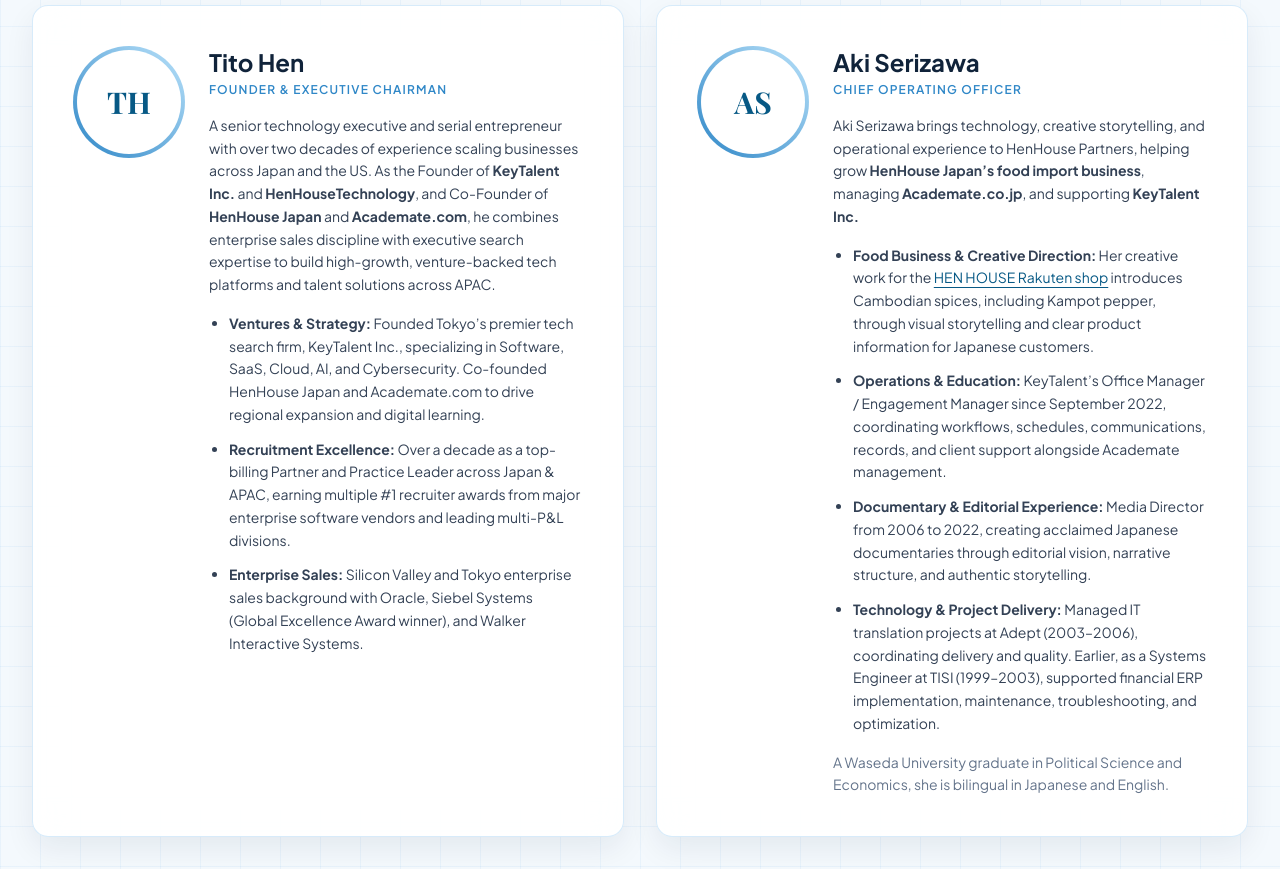
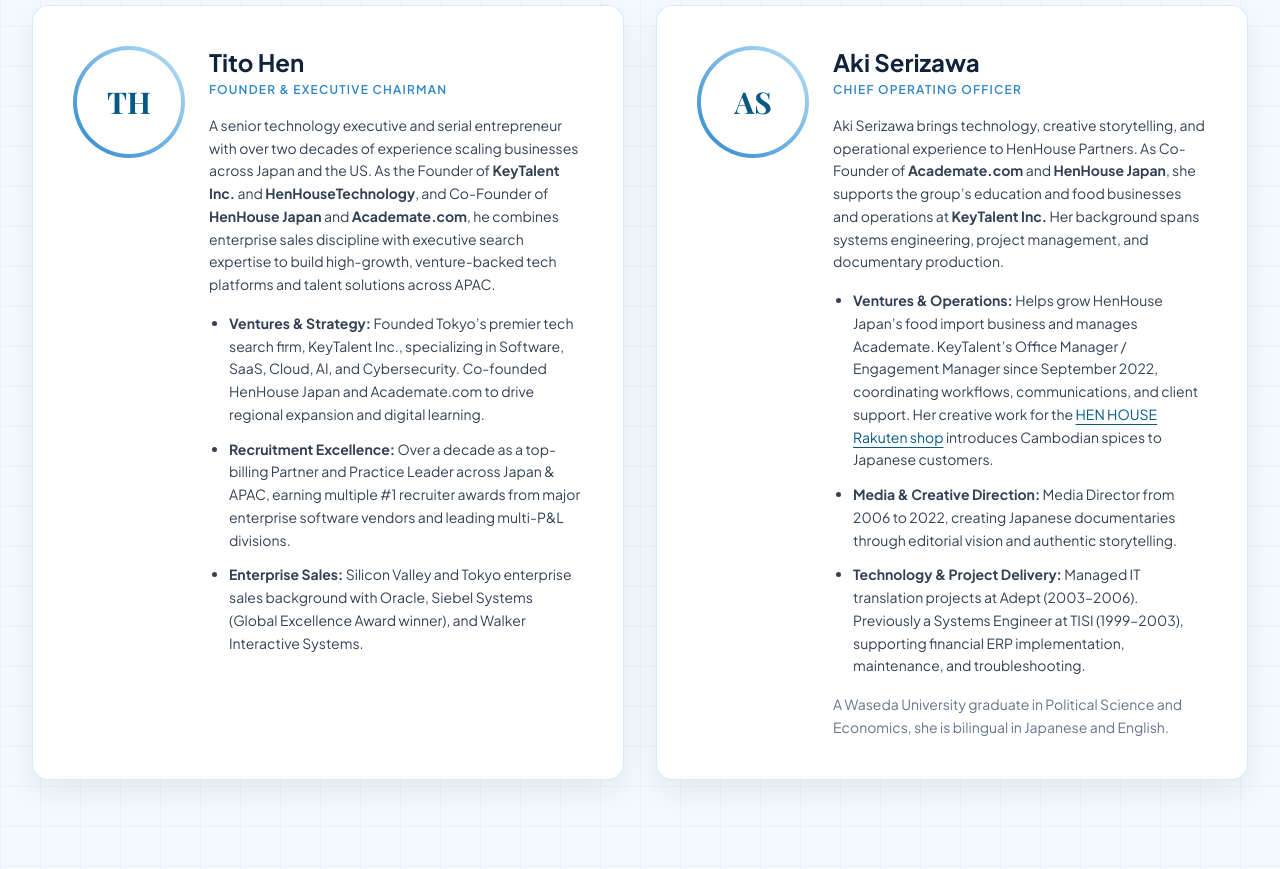
Before and after one commit to tito793/henhousepartners, a website: page docs/index.html in a window 1280 px wide. Shown: the part 4254-5123 px from the top of the page. Drawn offline with nearby package versions, Linux system fonts and the light colour scheme; a web font is replaced by a local one.

Commit message:
Balance Aki Serizawa profile and add co-founder roles

```diff
--- a/docs/index.html
+++ b/docs/index.html
@@ -583,13 +583,12 @@
                                <p class="text-xs font-semibold uppercase tracking-widest text-bronze-600 mt-1">Chief Operating Officer</p>
                            </div>
                            <p class="text-slate-300 text-sm leading-relaxed">
-                               Aki Serizawa brings technology, creative storytelling, and operational experience to HenHouse Partners, helping grow <strong>HenHouse Japan’s food import business</strong>, managing <strong>Academate.co.jp</strong>, and supporting <strong>KeyTalent Inc.</strong>
+                               Aki Serizawa brings technology, creative storytelling, and operational experience to HenHouse Partners. As Co-Founder of <strong>Academate.com</strong> and <strong>HenHouse Japan</strong>, she supports the group’s education and food businesses and operations at <strong>KeyTalent Inc.</strong> Her background spans systems engineering, project management, and documentary production.
                            </p>
                            <ul class="list-disc pl-5 space-y-3 text-slate-300 text-sm leading-relaxed">
-                               <li><strong>Food Business &amp; Creative Direction:</strong> Her creative work for the <a href="https://item.rakuten.co.jp/kampotpepper/lp-select-5/" target="_blank" rel="noopener noreferrer" class="underline underline-offset-4 text-sky-800">HEN HOUSE Rakuten shop</a> introduces Cambodian spices, including Kampot pepper, through visual storytelling and clear product information for Japanese customers.</li>
-                               <li><strong>Operations &amp; Education:</strong> KeyTalent’s Office Manager / Engagement Manager since September 2022, coordinating workflows, schedules, communications, records, and client support alongside Academate management.</li>
-                               <li><strong>Documentary &amp; Editorial Experience:</strong> Media Director from 2006 to 2022, creating acclaimed Japanese documentaries through editorial vision, narrative structure, and authentic storytelling.</li>
-                               <li><strong>Technology &amp; Project Delivery:</strong> Managed IT translation projects at Adept (2003–2006), coordinating delivery and quality. Earlier, as a Systems Engineer at TISI (1999–2003), supported financial ERP implementation, maintenance, troubleshooting, and optimization.</li>
+                               <li><strong>Ventures &amp; Operations:</strong> Helps grow HenHouse Japan’s food import business and manages Academate. KeyTalent’s Office Manager / Engagement Manager since September 2022, coordinating workflows, communications, and client support. Her creative work for the <a href="https://item.rakuten.co.jp/kampotpepper/lp-select-5/" target="_blank" rel="noopener noreferrer" class="underline underline-offset-4 text-sky-800">HEN HOUSE Rakuten shop</a> introduces Cambodian spices to Japanese customers.</li>
+                               <li><strong>Media &amp; Creative Direction:</strong> Media Director from 2006 to 2022, creating Japanese documentaries through editorial vision and authentic storytelling.</li>
+                               <li><strong>Technology &amp; Project Delivery:</strong> Managed IT translation projects at Adept (2003–2006). Previously a Systems Engineer at TISI (1999–2003), supporting financial ERP implementation, maintenance, and troubleshooting.</li>
                            </ul>
                            <p class="text-slate-400 text-sm leading-relaxed">
                                A Waseda University graduate in Political Science and Economics, she is bilingual in Japanese and English.
```
